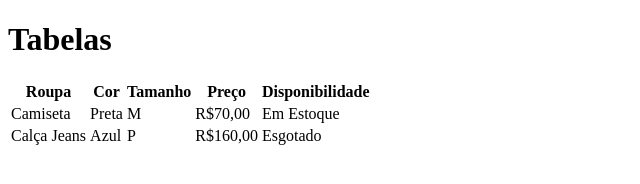
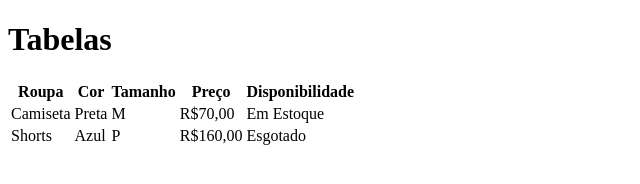
Before and after one commit to Lirfdam/Aula-tabela, a plain HTML site: page index.html in a window 1280 px wide. Shown: the whole page, without its empty margins (0-640 px from the left). Drawn offline with Linux system fonts and the light colour scheme.

Commit message:
trocado de calça jeans para shorts

```diff
--- a/index.html
+++ b/index.html
@@ -23,7 +23,7 @@
             <td>Em Estoque</td>
         </tr>
         <tr>
-            <td>Calça Jeans</td>
+            <td>Shorts</td>
             <td>Azul</td>
             <td>P</td>
             <td>R$160,00</td>
```
